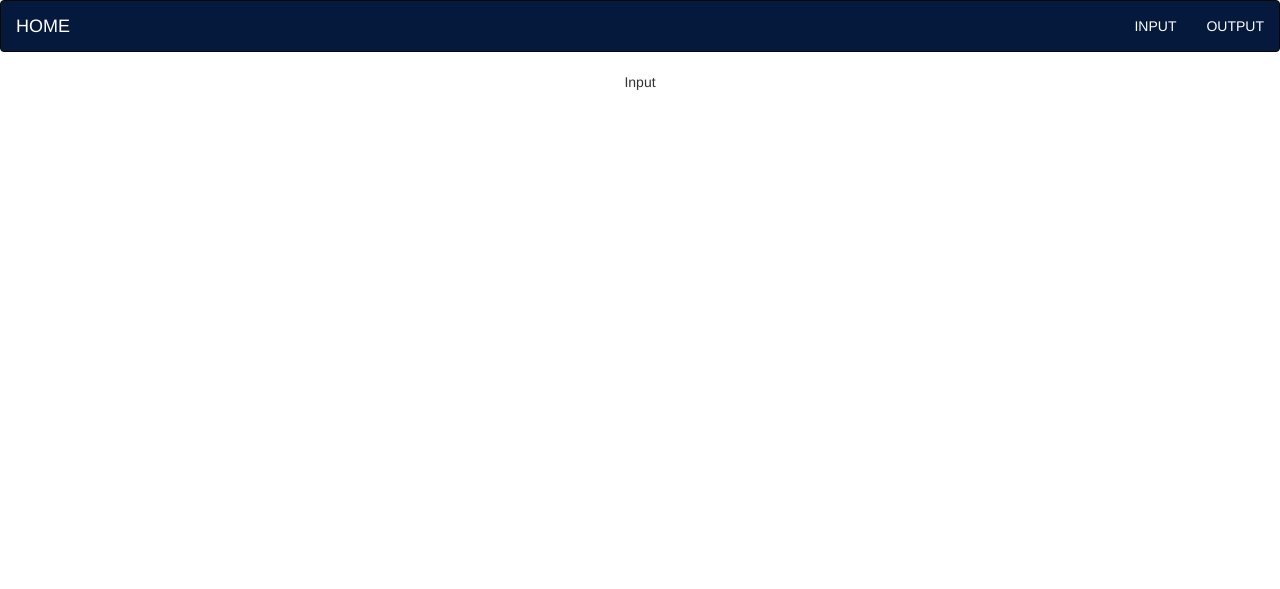
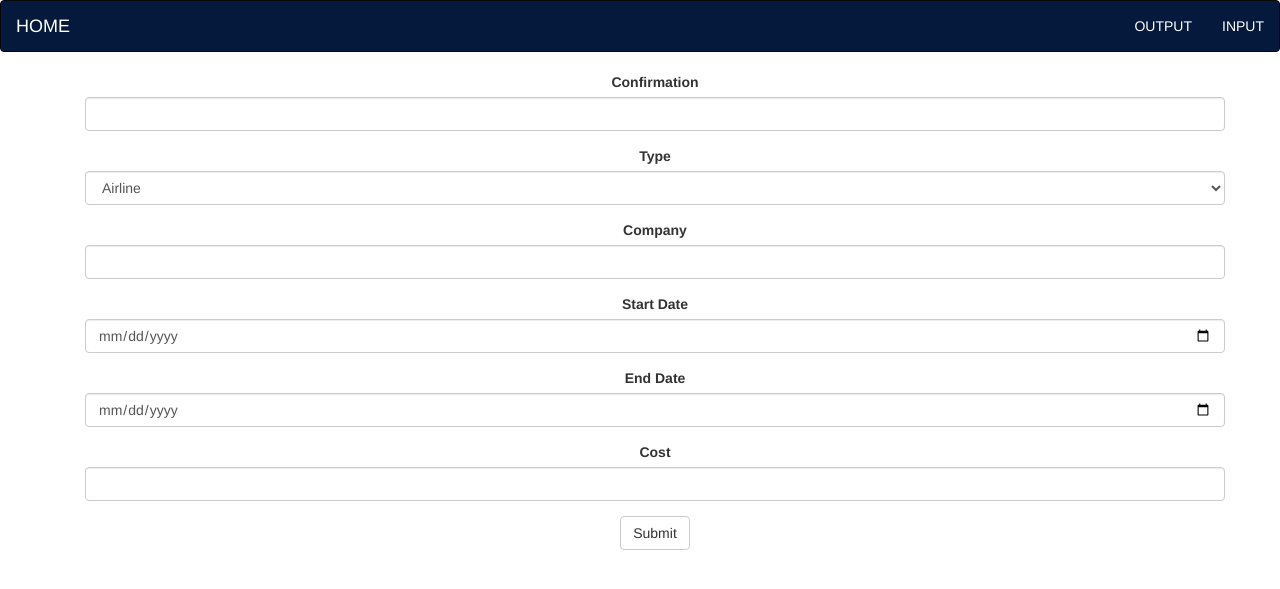
Before and after one commit to amcmaste/travelapp, a Flask app: page /input in a window 1280 px wide. Shown: the top 589 px of the page. Run offline with Flask 2, Linux system fonts and the light colour scheme; some libraries are stand-ins or nearby versions.

Commit message:
Added forms

```diff
--- /dev/null
+++ b/app/forms.py
@@ -0,0 +1,21 @@
+#Reworked
+
+#Imports
+from flask_wtf import FlaskForm
+from wtforms import StringField, SelectField, IntegerField, DateField, SubmitField
+from wtforms.validators import DataRequired
+
+#Form definition
+class AddReservation(FlaskForm):
+	confirmation = StringField('Confirmation', validators=[DataRequired()])
+	type = SelectField('Type', choices=[('airline', 'Airline'), ('hotel', 'Hotel'),
+		('car', 'Car')], validators=[DataRequired()])
+	company = StringField('Company', validators=[DataRequired()])
+	startdate = DateField('Start Date', validators=[DataRequired()])
+	enddate = DateField('End Date', validators=[DataRequired()])
+	cost = IntegerField('Cost', validators=[DataRequired()])
+	submit = SubmitField('Submit', validators=[DataRequired()])
+
+class LookupReservation(FlaskForm):
+	confirmation = StringField('Confirmation', validators=[DataRequired()])
+	submit = SubmitField('Submit', validators=[DataRequired()])
--- a/app/routes.py
+++ b/app/routes.py
@@ -3,6 +3,7 @@
 #Imports
 from flask import render_template
 from app import app
+from app.forms import AddReservation, LookupReservation
 
 #Routes
 @app.route('/', methods=['GET'])
@@ -11,8 +12,10 @@ def home():
 
 @app.route('/input', methods=['GET'])
 def input():
-	return render_template('input.html')
+	inputform = AddReservation()
+	return render_template('inputform.html', form=inputform)
 
 @app.route('/output', methods=['GET'])
 def output():
-	return render_template('output.html')
+	outputform = LookupReservation()
+	return render_template('outputform.html', form=outputform)
--- a/app/templates/base.html
+++ b/app/templates/base.html
@@ -16,18 +16,18 @@
       <a class="navbar-brand" href="{{ url_for('home') }}">HOME</a>
 	</div>
 	<ul class="nav navbar-nav navbar-right">
+      <li><a href="{{ url_for('output') }}">OUTPUT</a></li>
       <li><a href="{{ url_for('input') }}">INPUT</a></li>
-      <li><a href="{{ url_for('output') }}">OUTPUT</a></li>
 	</ul>
   </div>
 </div>
 {% endblock %}
 
 {% block content %}
-<div id="middle-container" class="column" align="center">
-  <div id="inner-container" class="row" align="center">
-    <div id="core-container"class="column" align="center">
-      <div id="widget-container" class="row" align="center">
+<div id="middle-container" class="column container" align="center">
+  <div id="inner-container" class="row container" align="center">
+    <div id="core-container"class="column container" align="center">
+      <div id="widget-container" class="row container" align="center">
         {% block widget %}{% endblock %}
       </div>
     </div>
--- a/app/templates/home.html
+++ b/app/templates/home.html
@@ -3,9 +3,9 @@
 {% extends "base.html" %}
 
 {% block title %}
-    Home
+  Home
 {% endblock %}
 
 {% block widget %}
-            <div>Home</div>
+  <h1>Welcome to TravelApp!</h1>
 {% endblock %}
--- a/app/templates/input.html
+++ b/app/templates/input.html
@@ -3,9 +3,9 @@
 {% extends "base.html" %}
 
 {% block title %}
-    Input
+  Input
 {% endblock %}
 
 {% block widget %}
-            <div>Input</div>
+  {% block inputform %}{% endblock %}
 {% endblock %}
--- /dev/null
+++ b/app/templates/inputform.html
@@ -0,0 +1,7 @@
+{% extends "input.html" %}
+
+{% import "bootstrap/wtf.html" as wtf %}
+
+{% block inputform %}
+  {{ wtf.quick_form(form) }}
+{% endblock %}
--- a/app/templates/output.html
+++ b/app/templates/output.html
@@ -3,9 +3,9 @@
 {% extends "base.html" %}
 
 {% block title %}
-    Output
+  Output
 {% endblock %}
 
 {% block widget %}
-            <div>Output</div>
+  {% block outputform %}{% endblock %}
 {% endblock %}
```
Also changed, not shown: app/templates/outputform.html (added, +7 -0 lines).
